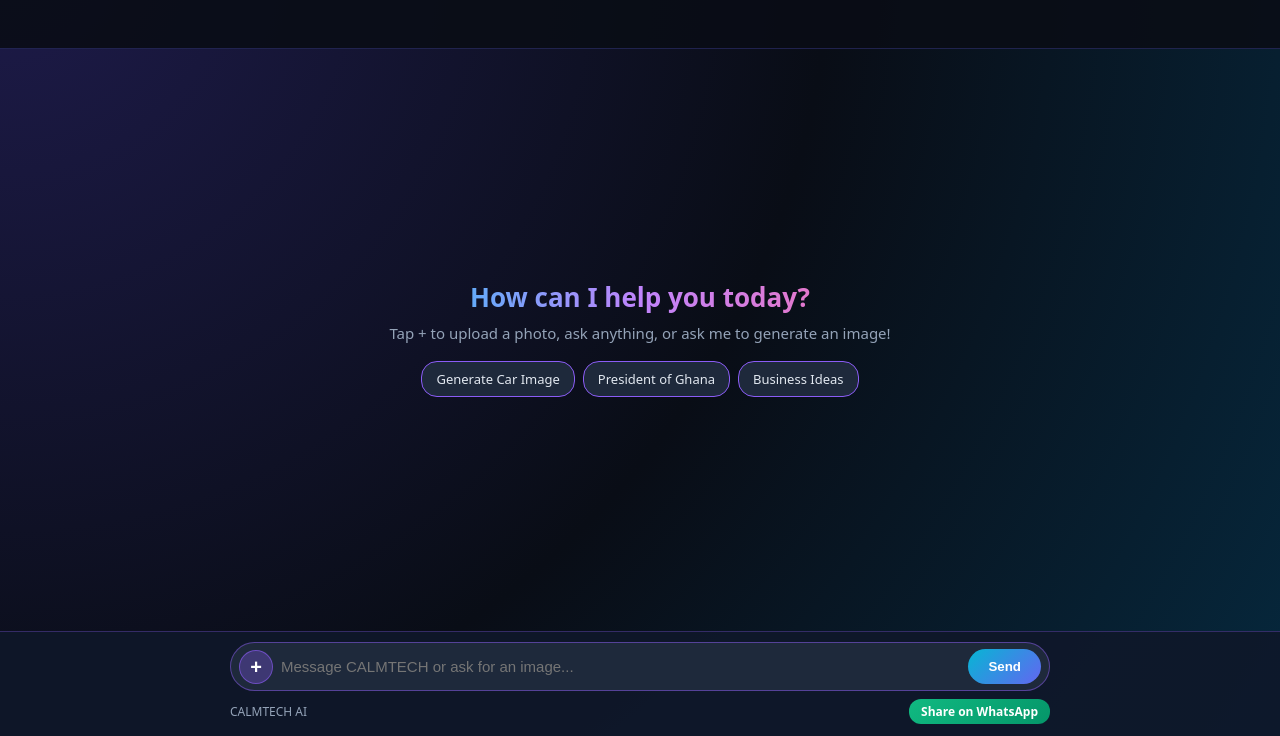
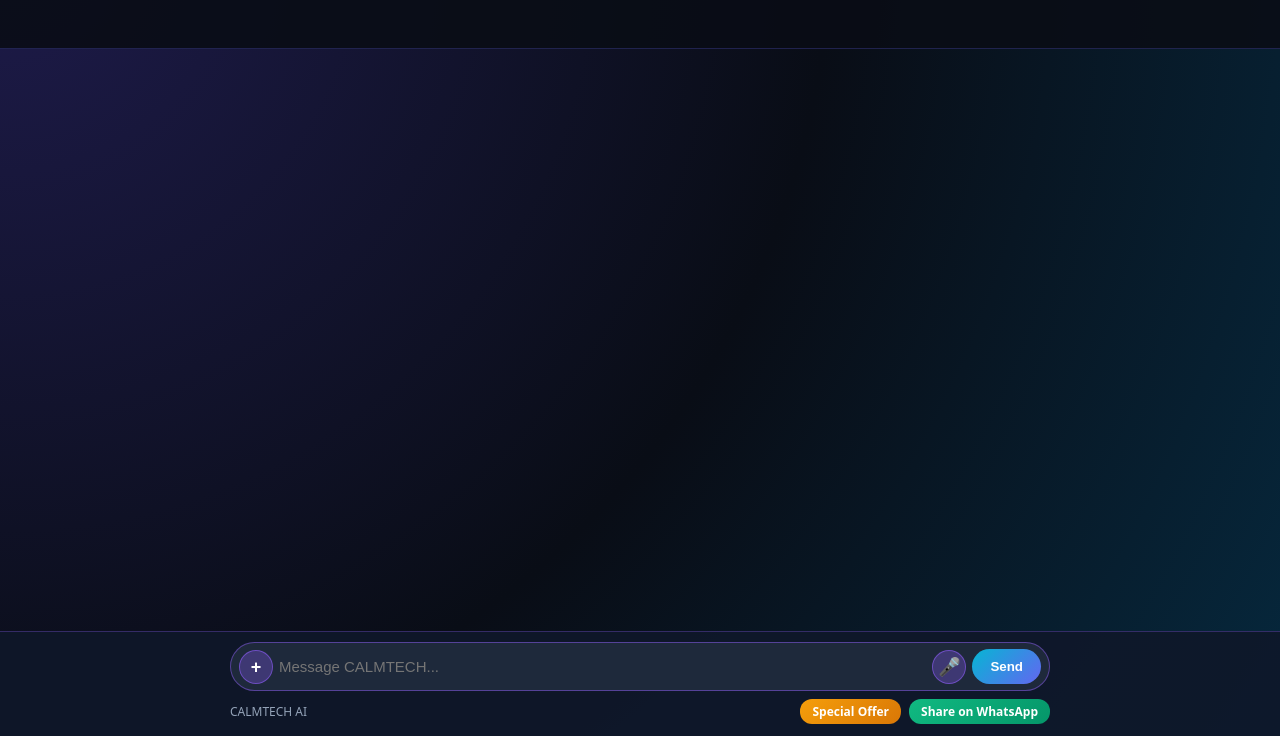
Before and after one commit to calm88390-beep/calmtech-ai, a plain HTML site: page index.html in a window 1280 px wide. Shown: the part 64-800 px from the top of the page. Drawn offline with Linux system fonts and the light colour scheme.

Commit message:
Update index.html

```diff
--- a/index.html
+++ b/index.html
@@ -23,17 +23,19 @@ header{display:flex;justify-content:space-between;align-items:center;padding:12p
 .u .msg{background:linear-gradient(135deg,#2563eb,#7c3aed);color:#fff;border-bottom-right-radius:4px}
 .b .msg{background:rgba(30,41,59,.88);color:#f1f5f9;border:1px solid rgba(148,163,184,.2);border-bottom-left-radius:4px}
 .b a{color:#38bdf8;font-weight:600;text-decoration:underline}
-.msg img{max-width:100%;max-height:280px;border-radius:12px;margin:6px 0;display:block}
-.dl{display:inline-block;margin-top:6px;color:#38bdf8;font-size:13px;font-weight:700;text-decoration:none}
+.msg img{max-width:100%;max-height:220px;border-radius:10px;margin-bottom:6px;display:block}
 .th{color:#c084fc;font-style:italic}
 .bbar{background:rgba(15,23,42,.92);border-top:1px solid rgba(139,92,246,.3);padding:10px 14px 12px;flex-shrink:0}
 #pbar{display:none;max-width:820px;margin:0 auto 8px;background:rgba(124,58,237,.25);border:1px solid #a855f7;padding:5px 12px;border-radius:14px;font-size:13px;justify-content:space-between;align-items:center}
-.iw{max-width:820px;margin:0 auto;display:flex;gap:8px;align-items:center;background:#1e293b;padding:6px 8px;border-radius:28px;border:1px solid rgba(139,92,246,.5)}
-#pbtn{width:34px;height:34px;border-radius:50%;border:1px solid rgba(139,92,246,.6);background:rgba(139,92,246,.3);color:#fff;font-size:20px;font-weight:700;cursor:pointer;flex-shrink:0;line-height:1}
-#inp{flex:1;background:transparent;border:none;color:#fff;font-size:15px;outline:none}
-#btn{background:linear-gradient(135deg,#06b6d4,#6366f1);color:#fff;border:none;padding:10px 20px;border-radius:22px;font-weight:700;cursor:pointer}
+.iw{max-width:820px;margin:0 auto;display:flex;gap:6px;align-items:center;background:#1e293b;padding:6px 8px;border-radius:28px;border:1px solid rgba(139,92,246,.5)}
+#pbtn,#mbtn{width:34px;height:34px;border-radius:50%;border:1px solid rgba(139,92,246,.6);background:rgba(139,92,246,.3);color:#fff;font-size:18px;font-weight:700;cursor:pointer;flex-shrink:0;line-height:1}
+#mbtn.on{background:#ef4444;border-color:#fca5a5}
+#inp{flex:1;background:transparent;border:none;color:#fff;font-size:15px;outline:none;min-width:0}
+#btn{background:linear-gradient(135deg,#06b6d4,#6366f1);color:#fff;border:none;padding:10px 18px;border-radius:22px;font-weight:700;cursor:pointer}
 button:disabled{opacity:.45}
-.foot{max-width:820px;margin:8px auto 0;display:flex;justify-content:space-between;align-items:center;font-size:12px;color:#94a3b8}
+.foot{max-width:820px;margin:8px auto 0;display:flex;justify-content:space-between;align-items:center;font-size:12px;color:#94a3b8;gap:8px;flex-wrap:wrap}
+.fbtns{display:flex;gap:8px}
+.offer{background:linear-gradient(135deg,#f59e0b,#d97706);color:#fff;padding:4px 12px;border-radius:12px;text-decoration:none;font-weight:700}
 .share{background:linear-gradient(135deg,#10b981,#059669);color:#fff;padding:4px 12px;border-radius:12px;text-decoration:none;font-weight:700}
 </style>
 </head>
@@ -42,23 +44,18 @@ button:disabled{opacity:.45}
 <div id="hp"><div style="display:flex;justify-content:space-between;margin-bottom:8px;font-weight:700;color:#38bdf8"><span>Previous Chats</span><span style="cursor:pointer" onclick="togH()">✕</span></div><div id="hl"></div></div>
 <div class="ad"><script>atOptions={'key':'ed327d85d05c1d6a827737110edd99bb','format':'iframe','height':50,'width':320,'params':{}};</script><script src="https://bauval.org"></script></div>
 <div id="chat"></div>
-<div class="bbar"><div id="pbar"><span id="plbl">Image attached</span><span style="cursor:pointer;color:#f87171;font-weight:bold;padding:0 6px" onclick="clrImg()">✕</span></div><div class="iw"><input type="file" id="fin" accept="image/*" style="display:none" onchange="pickImg(event)"><button type="button" id="pbtn" title="Upload photo" onclick="document.getElementById('fin').click()">+</button><input id="inp" placeholder="Message CALMTECH or ask for an image..." onkeypress="if(event.key==='Enter')send()"><button type="button" id="btn" onclick="send()">Send</button></div><div class="foot"><span>CALMTECH AI</span><a class="share" href="https://whatsapp.com" target="_blank">Share on WhatsApp</a></div></div>
+<div class="bbar"><div id="pbar"><span id="plbl">Image attached</span><span style="cursor:pointer;color:#f87171;font-weight:bold;padding:0 6px" onclick="clrImg()">✕</span></div><div class="iw"><input type="file" id="fin" accept="image/*" style="display:none" onchange="pickImg(event)"><button type="button" id="pbtn" title="Upload photo" onclick="document.getElementById('fin').click()">+</button><input id="inp" placeholder="Message CALMTECH..." onkeypress="if(event.key==='Enter')send()"><button type="button" id="mbtn" title="Voice input" onclick="togMic()">🎤</button><button type="button" id="btn" onclick="send()">Send</button></div><div class="foot"><span>CALMTECH AI</span><div class="fbtns"><a class="offer" id="dlink" href="PASTE_YOUR_ADSTERRA_DIRECT_LINK_HERE" target="_blank" rel="noopener noreferrer">Special Offer</a><a class="share" href="https://whatsapp.com" target="_blank">Share on WhatsApp</a></div></div></div>
 <script>
-let chats=JSON.parse(localStorage.getItem("ct_chats")||"{}"),sid="u_"+Math.random().toString(36).slice(2,10),upImg=null;
-function pickImg(e){const f=e.target.files&&e.target.files;if(!f)return;if(f.size>10*1024*1024){alert("Max 10 MB image.");e.target.value="";return;}const r=new FileReader();r.onload=ev=>{const d=ev.target.result;upImg={mime:f.type,data:d.split(","),url:d};document.getElementById("plbl").textContent="Attached: "+f.name;document.getElementById("pbar").style.display="flex";};r.readAsDataURL(f);}
+let chats=JSON.parse(localStorage.getItem("ct_chats")||"{}"),sid="u_"+Math.random().toString(36).slice(2,10),upImg=null,rec=null,onMic=false;
+function togMic(){try{const SR=window.SpeechRecognition||window.webkitSpeechRecognition;if(!SR){alert("Voice typing is not supported in this browser. Try Chrome.");return;}if(!rec){rec=new SR();rec.lang="en-US";rec.onstart=()=>{onMic=true;document.getElementById("mbtn").classList.add("on");document.getElementById("inp").placeholder="Listening...";};rec.onresult=e=>{document.getElementById("inp").value=e.results[0][0].transcript;};rec.onend=()=>{onMic=false;document.getElementById("mbtn").classList.remove("on");document.getElementById("inp").placeholder="Message CALMTECH...";};rec.onerror=()=>{onMic=false;document.getElementById("mbtn").classList.remove("on");document.getElementById("inp").placeholder="Message CALMTECH...";};}if(onMic){rec.stop();}else{rec.start();}}catch(err){alert("Could not start microphone.");}}
+function pickImg(e){const f=e.target.files&&e.target.files[0];if(!f)return;if(f.size>10*1024*1024){alert("Max 10 MB image.");e.target.value="";return;}const r=new FileReader();r.onload=ev=>{const d=ev.target.result;upImg={mime:f.type,data:d.split(",")[1],url:d};document.getElementById("plbl").textContent="Attached: "+f.name;document.getElementById("pbar").style.display="flex";};r.readAsDataURL(f);}
 function clrImg(){upImg=null;document.getElementById("fin").value="";document.getElementById("pbar").style.display="none";}
 function save(){localStorage.setItem("ct_chats",JSON.stringify(chats));renH();}
 function togH(){const p=document.getElementById("hp");p.style.display=p.style.display==="block"?"none":"block";renH();}
 function renH(){const l=document.getElementById("hl"),ids=Object.keys(chats).reverse();l.innerHTML=ids.length?ids.map(id=>`<div class="hi ${id===sid?'act':''}" onclick="loadC('${id}')"><span style="overflow:hidden;text-overflow:ellipsis;white-space:nowrap;flex:1">${esc(chats[id].t||'Chat')}</span><span style="color:#f87171;margin-left:8px" onclick="delC(event,'${id}')">×</span></div>`).join(""):'<div style="color:#94a3b8;font-size:13px">No saved chats yet.</div>';}
 function loadC(id){sid=id;document.getElementById("hp").style.display="none";const b=document.getElementById("chat");b.innerHTML="";(chats[id]?.m||[]).forEach(x=>{b.innerHTML+=x.r==="u"?`<div class="row u"><div class="msg">${esc(x.t)}</div></div>`:`<div class="row b"><div class="msg">${fmt(x.t)}</div></div>`;});b.scrollTop=b.scrollHeight;}
 function delC(e,id){e.stopPropagation();delete chats[id];save();if(id===sid)newC();}
-function newC(){sid="u_"+Math.random().toString(36).slice(2,10);clrImg();document.getElementById("hp").style.display="none";document.getElementById("chat").innerHTML='<div class="w" id="w"><div class="wt">How can I help you today?</div><div style="color:#94a3b8;font-size:15px;margin-bottom:14px">Tap + to upload a photo, ask anything, or ask me to generate an image!</div><div><span class="chip" onclick="ask(\'Generate an image of a futuristic sports car in Accra at sunset\')">Generate Car Image</span><span class="chip" onclick="ask(\'Who is the current President of Ghana?\')">President of Ghana</span><span class="chip" onclick="ask(\'Give me 5 profitable online business ideas in Ghana\')">Business Ideas</span></div></div>';}
+function newC(){sid="u_"+Math.random().toString(36).slice(2,10);clrImg();document.getElementById("hp").style.display="none";document.getElementById("chat").innerHTML='<div class="w" id="w"><div class="wt">How can I help you today?</div><div style="color:#94a3b8;font-size:15px;margin-bottom:14px">Tap 🎤 to speak, + to upload a photo, or ask anything!</div><div><span class="chip" onclick="ask(\'Who is the current President of Ghana?\')">President of Ghana</span><span class="chip" onclick="ask(\'Give me 5 profitable online business ideas in Ghana\')">Business Ideas</span><span class="chip" onclick="ask(\'Give me useful websites for learning free skills\')">Useful Links</span></div></div>';}
 function ask(q){document.getElementById("inp").value=q;send();}
 function esc(t){return t.replace(/&/g,"&amp;").replace(/</g,"&lt;").replace(/>/g,"&gt;");}
 function fmt(t){return esc(t).split(/(\s+)/).map(w=>w.startsWith("http://")||w.startsWith("https://")?`<a href="${w}" target="_blank">${w}</a>`:w).join("");}
-async function send(){const i=document.getElementById("inp"),b=document.getElementById("btn"),pb=document.getElementById("pbtn"),c=document.getElementById("chat"),t=i.value.trim();if((!t&&!upImg)||b.disabled)return;const w=document.getElementById("w");if(w)w.remove();const lbl=t||(upImg?"Analyze this image":"");if(!chats[sid])chats[sid]={t:lbl.slice(0,32),m:[]};chats[sid].m.push({r:"u",t:lbl});save();i.disabled=b.disabled=pb.disabled=true;c.innerHTML+=`<div class="row u"><div class="msg">${upImg?`<img src="${upImg.url}">`:""}${esc(lbl)}</div></div>`;const ms=upImg?{mime:upImg.mime,data:upImg.data}:null;i.value="";clrImg();const id="t"+Date.now();c.innerHTML+=`<div class="row b" id="${id}"><div class="msg th">${ms?"Analyzing photo...":"Thinking..."}</div></div>`;c.scrollTop=c.scrollHeight;try{const r=await fetch("/chat",{method:"POST",headers:{"Content-Type":"application/json"},body:JSON.stringify({message:t||"Analyze this image in detail.",session_id:sid,media:ms})});const d=await r.json();chats[sid].m.push({r:"b",t:d.reply});save();document.getElementById(id).innerHTML=d.img?`<div class="msg">${fmt(d.reply)}<img src="${d.img}"><a class="dl" href="${d.img}" download="calmtech-image.png">Download Image</a></div>`:`<div class="msg">${fmt(d.reply)}</div>`;}catch(e){document.getElementById(id).innerHTML=`<div class="msg">Error: ${esc(e.message)}</div>`;}i.disabled=b.disabled=pb.disabled=false;i.focus();c.scrollTop=c.scrollHeight;}
-newC();
-</script>
-<script data-cfasync="false" src="https://bauval.org"></script>
-</body>
-</html>
```
